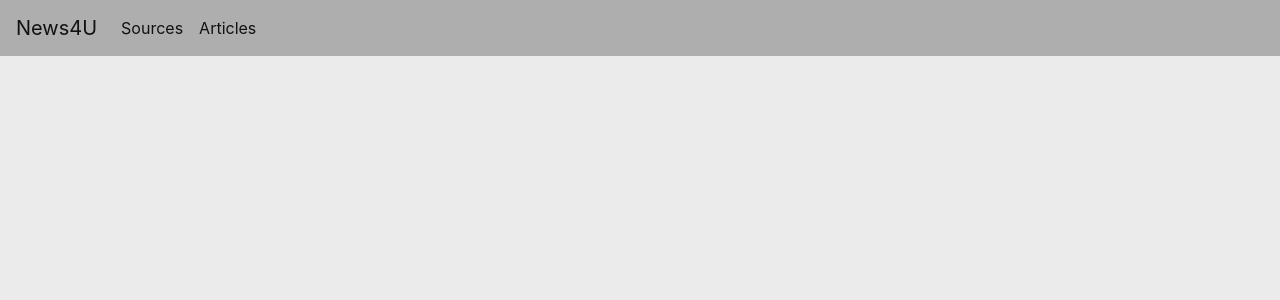
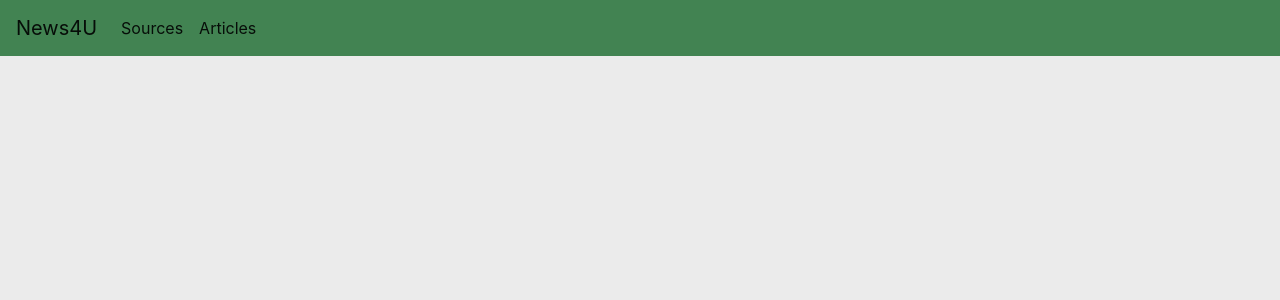
Before and after one commit to KakushaVenecia/News, a Flask app: template app/templates/base.html in a window 1280 px wide. Shown: the top 300 px of the page. Run offline with Flask 2, Linux system fonts and the light colour scheme; the template is opened without the code that fills it, so the values that code supplies are empty; some libraries are stand-ins or nearby versions; some web fonts are replaced.

Commit message:
This will add and remove classes as well as instyling done on line 1

```diff
--- a/app/templates/navbar.html
+++ b/app/templates/navbar.html
@@ -1,16 +1,15 @@
-<nav class="navbar navbar-expand-lg navbar-light fixed-top" style="background-color: #afaeaf">
+<nav class="here navbar navbar-expand-lg navbar-light sticky-top">
     <a class="navbar-brand" href="/">News4U</a>
     <button class="navbar-toggler" type="button" data-toggle="collapse" data-target="#navbarSupportedContent"
         aria-controls="navbarSupportedContent" aria-expanded="false" aria-label="Toggle navigation">
     </button>
-
-    <div class="collapse navbar-collapse" id="navbarSupportedContent">
+    <div class="collapse navbar-collapse" id="Content">
         <ul class="navbar-nav mr-auto">
             <li class="nav-item active">
-                <a class="nav-link" href=""<span class="sr-only"> Sources </span></a>
+                <a class="nav-link" href="#">Sources</a>
             </li>
             <li class="nav-item active">
-                <a class="nav-link" href=""> Articles </a>
+                <a class="nav-link" href="#"> Articles </a>
             </li>
         </ul>
     </div>
```
